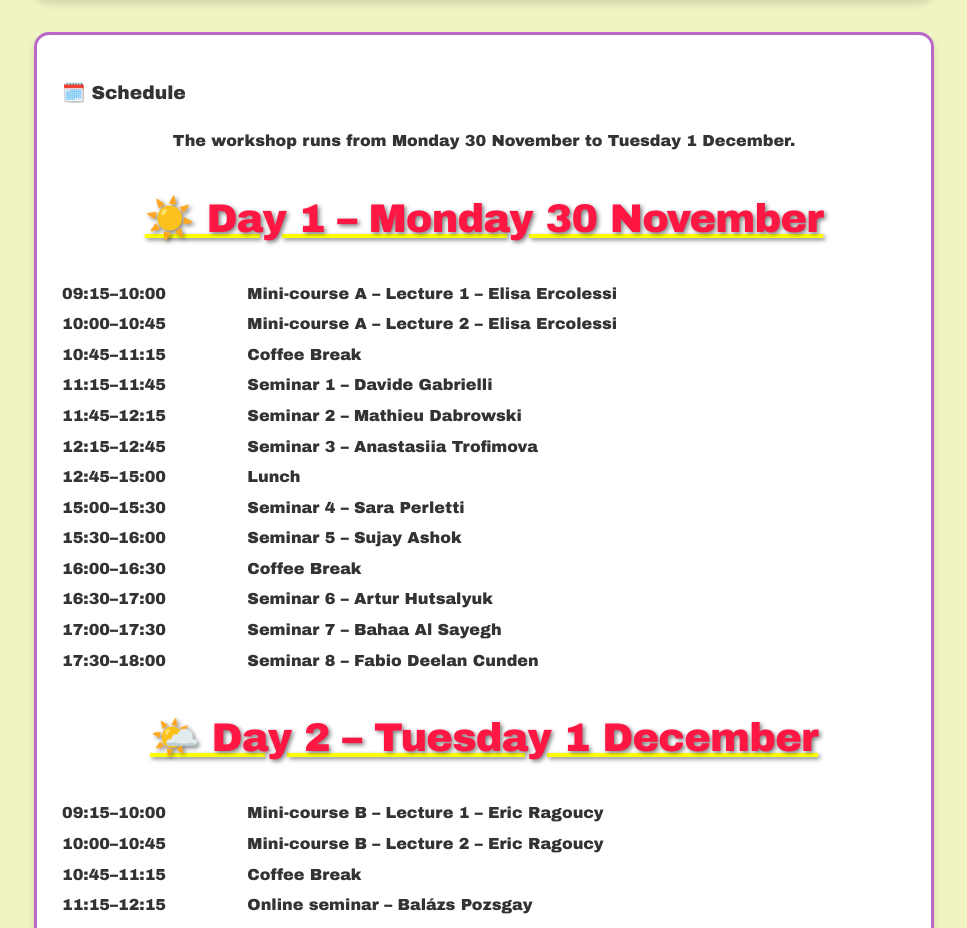
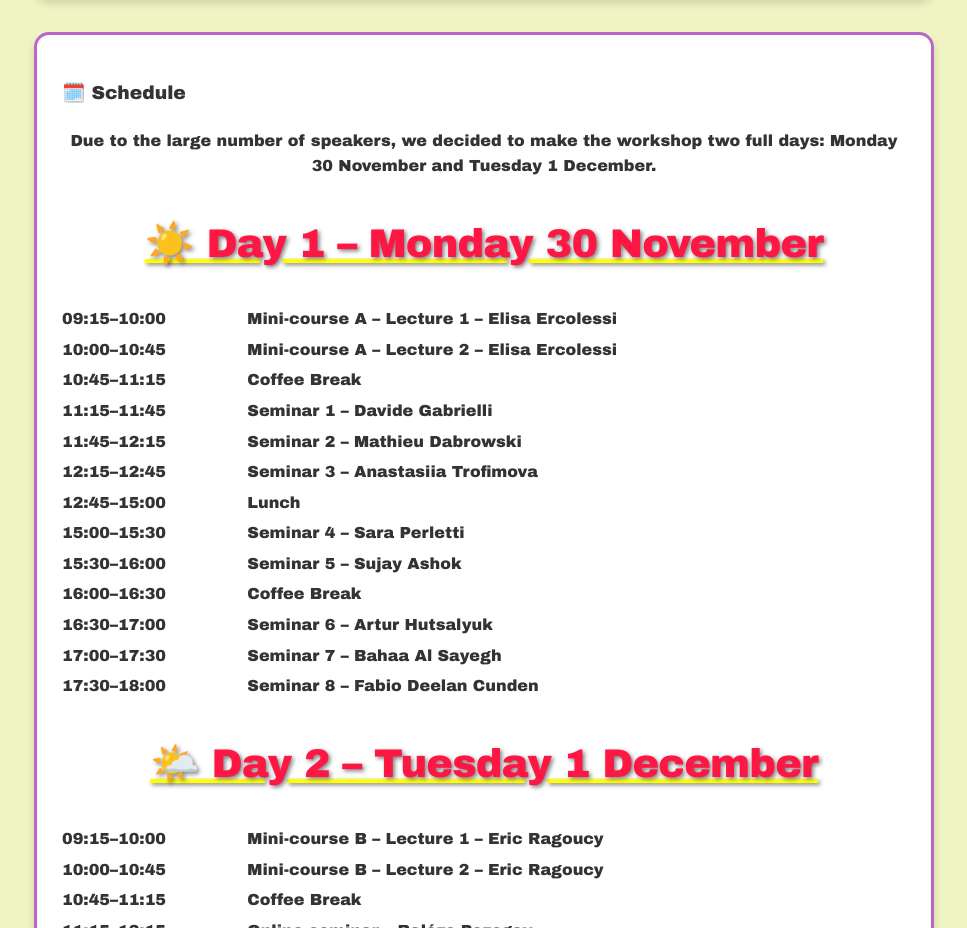
Before and after one commit to AllAroundIntegrability/AllAroundIntegrability.github.io, a plain HTML site: page index.html in a window 1280 px wide. Shown: the part 2105-3033 px from the top of the page, without its empty margins (156-1123 px from the left). Drawn offline with Linux system fonts and the light colour scheme.

Commit message:
Note that the workshop now has two full days
Co-Authored-By: Claude Opus 5.5 <noreply@anthropic.com>
Claude-Session: https://claude.ai/code/session_01463khWFwv4kPYFCGpEAfk4

```diff
--- a/index.html
+++ b/index.html
@@ -511,7 +511,7 @@
 
       <section id="schedule">
     <h3>🗓️ Schedule </h3>
-    <p style="text-align: center;">The workshop runs from Monday 30 November to Tuesday 1 December.</p>
+    <p style="text-align: center;">Due to the large number of speakers, we decided to make the workshop two full days: Monday 30 November and Tuesday 1 December.</p>
 
     <!-- Day 1 (Opening Afternoon) -->
     <h2>☀️ Day 1 – Monday 30 November</h2>
```
